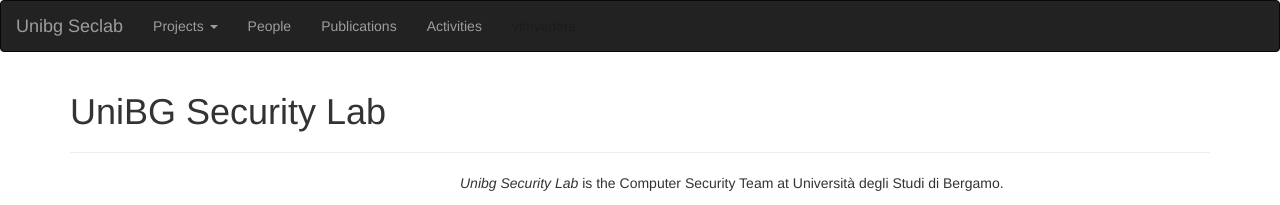
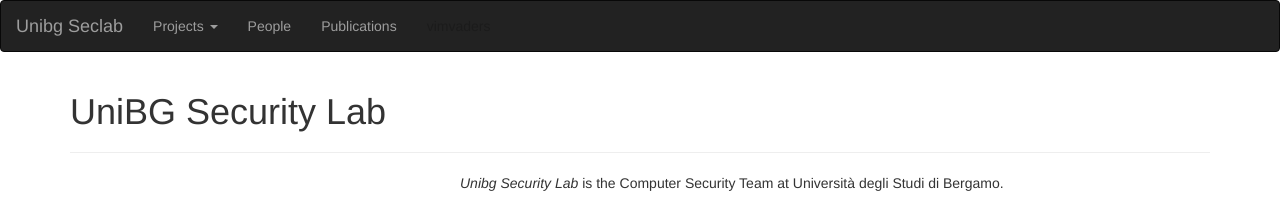
Before and after one commit to unibg-seclab/unibg-seclab.github.io, a Jekyll site: the page built from index.markdown, in a window 1280 px wide. Shown: the top 205 px of the page. Built offline with Jekyll 4.4.1, drawn with Linux system fonts in a browser that asks for light colours; nearby versions of some CDN libraries; our own code applies the rules of GitHub Pages for plain Markdown files.

Commit message:
remove activities from nav

```diff
--- a/_includes/nav.html
+++ b/_includes/nav.html
@@ -20,7 +20,7 @@
         </li>
         <li><a href="/people.html">People</a></li>
         <li><a href="/publications.html">Publications</a></li>
-        <li><a href="/activities.html">Activities</a></li>
+        <!--<li><a href="/activities.html">Activities</a></li>-->
         <li>
           <a href="https://vimvaders.github.io" title="leave me here">
             <span style="color: rgba(0, 0, 0, 0.2)">vimvaders</span>
```
